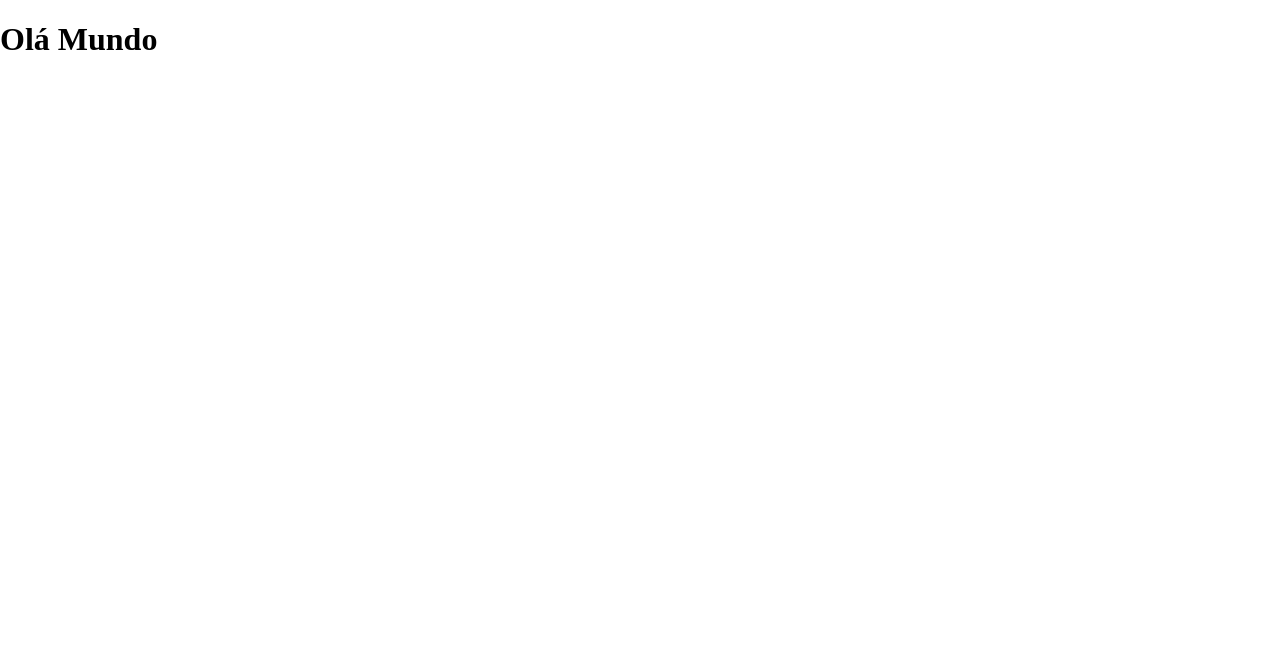
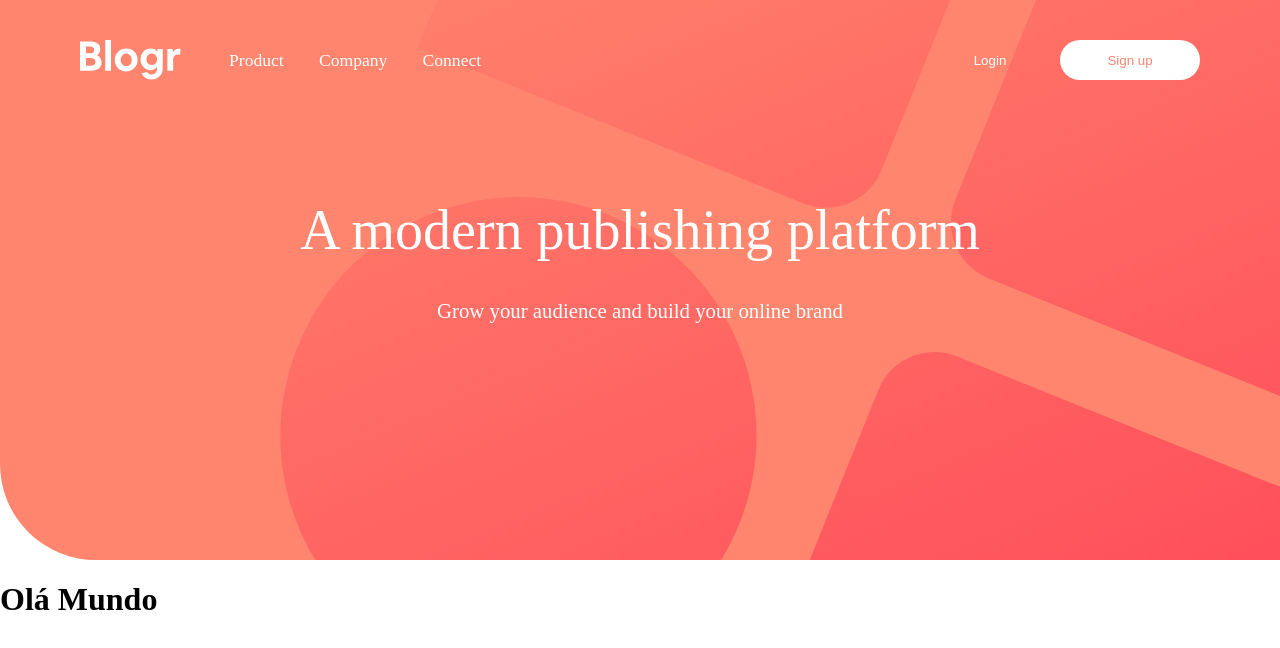
Before and after one commit to PedroMakengo/blogr-landing, a Next.js app: page / in a window 1280 px wide. Shown: the top 648 px of the page. Built offline with nearby package versions, Linux system fonts and the light colour scheme.

Commit message:
Terminando o header

```diff
--- a/src/components/Header/index.tsx
+++ b/src/components/Header/index.tsx
@@ -2,8 +2,27 @@ import style from "./style.module.scss";
 
 export function Header() {
   return (
-    <div>
-      <h1>Header</h1>
-    </div>
+    <header className={style.header}>
+      <div className={style.container}>
+        <div className={style.navegation}>
+          <img src="../../images/logo.svg" alt="Logo" />
+          <nav>
+            <a href="">Product</a>
+            <a href="">Company</a>
+            <a href="">Connect</a>
+          </nav>
+        </div>
+        <div className={style.logins}>
+          {/* [Componente] */}
+          <button>Login</button>
+          <button>Sign up</button>
+        </div>
+      </div>
+
+      <div className={style.content}>
+        <h1>A modern publishing platform</h1>
+        <p>Grow your audience and build your online brand</p>
+      </div>
+    </header>
   );
 }
--- a/src/components/Header/style.module.scss
+++ b/src/components/Header/style.module.scss
@@ -0,0 +1,80 @@
+.header {
+  width: 100vw;
+  height: 70vh;
+  background-color: #ff856e;
+  background-image: url(../../../public/images/bg-pattern-intro.svg);
+  background-position: right;
+  background-position-x: -5rem;
+  background-size: 150%;
+
+  border-bottom-left-radius: 6rem;
+
+  .container {
+    max-width: 1120px;
+    margin: 0 auto;
+
+    display: flex;
+    align-items: center;
+    justify-content: space-between;
+
+    padding-top: 2.5rem;
+
+    .navegation {
+      width: 70%;
+
+      display: flex;
+      align-items: center;
+
+      nav {
+        margin-left: 3rem;
+
+        a {
+          font-size: 1.1rem;
+          color: white;
+
+          & + a {
+            margin-left: 2.2rem;
+          }
+        }
+      }
+    }
+    .logins {
+      button {
+        background: transparent;
+        width: 140px;
+        height: 2.5rem;
+        color: white;
+
+        border: 0;
+        border-radius: 50px;
+
+        cursor: pointer;
+
+        & + button {
+          background: white;
+          color: #ff856e;
+        }
+      }
+    }
+  }
+
+  .content {
+    max-width: 800px;
+    margin: 0 auto;
+
+    text-align: center;
+    padding-top: 5rem;
+
+    h1 {
+      font-weight: 400;
+      font-size: 3.5rem;
+      color: white;
+    }
+
+    p {
+      font-size: 1.3rem;
+      font-weight: 100;
+      color: white;
+    }
+  }
+}
--- a/src/pages/_app.tsx
+++ b/src/pages/_app.tsx
@@ -1,8 +1,11 @@
+import { Header } from "../components/Header";
+
 import "../../styles/globals.scss";
 
 function MyApp({ Component, pageProps }) {
   return (
     <>
+      <Header />
       <Component {...pageProps} />
     </>
   );
```
